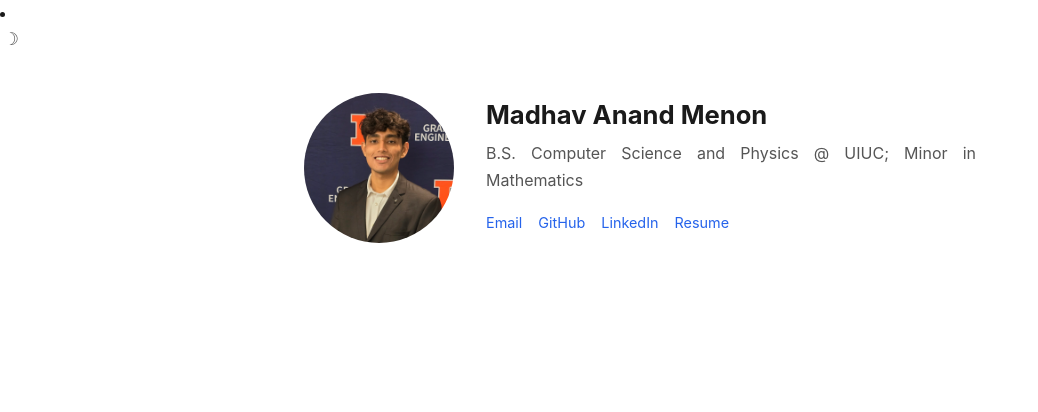
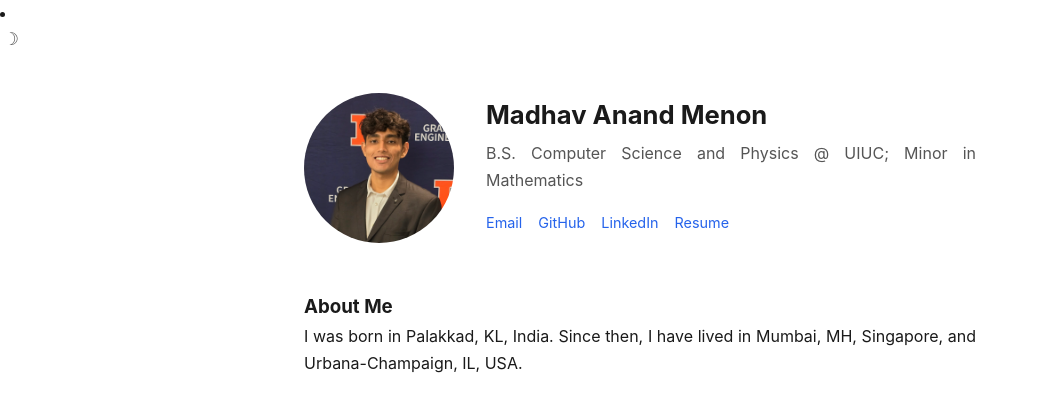
Before and after one commit to MadhavMenon10/MadhavMenon10.github.io, a Jekyll site: the page built from index.md, in a window 1280 px wide. Shown: the top 412 px of the page, without its empty margins (0-1038 px from the left). Built offline with Jekyll 4.4.1, drawn with Linux system fonts in a browser that asks for light colours.

Commit message:
Add intro

```diff
--- a/index.md
+++ b/index.md
@@ -16,3 +16,6 @@ title: Home
     </div>
   </div>
 </div>
+
+### About Me
+I was born in Palakkad, KL, India. Since then, I have lived in Mumbai, MH, Singapore, and Urbana-Champaign, IL, USA.
```
